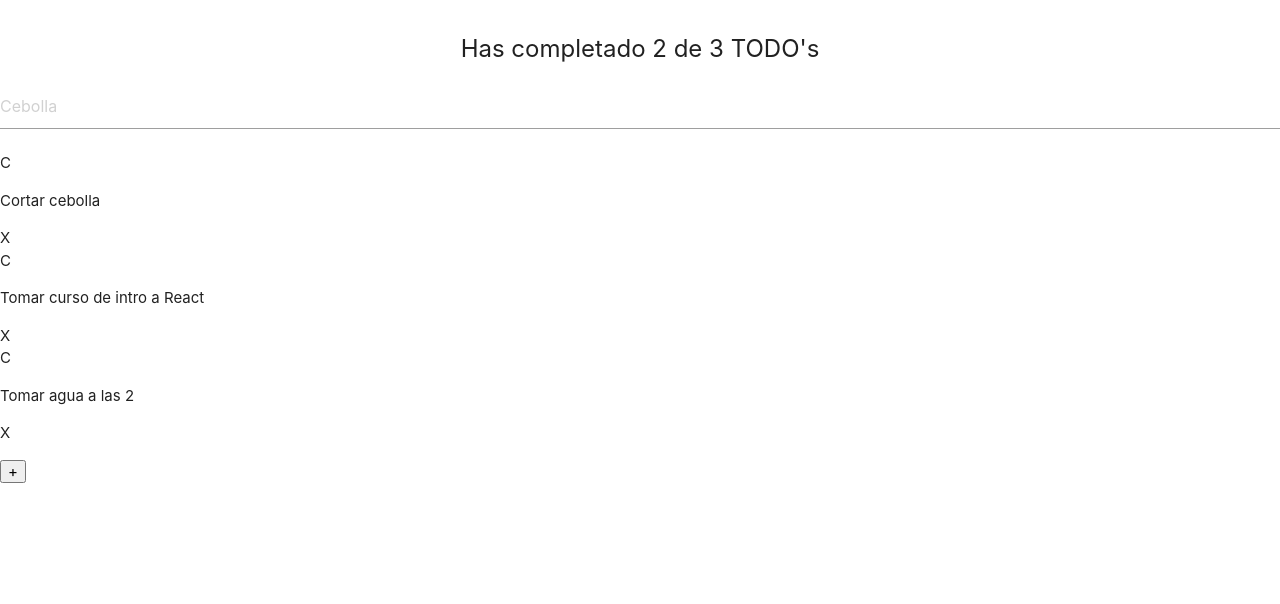
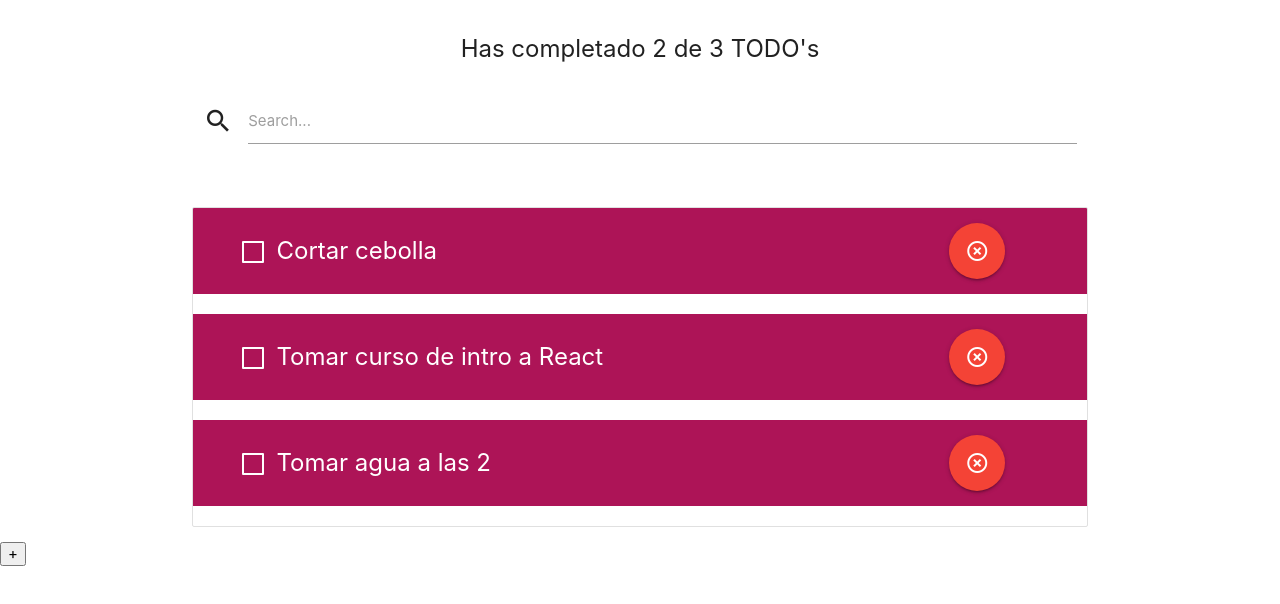
Before and after one commit to CodeBreaker518/introduction-to-ReactJS, a React (Create React App) app in the folder todo-app/: page / in a window 1280 px wide. Shown: the top 604 px of the page. Built offline with nearby package versions, Linux system fonts and the light colour scheme.

Commit message:
making components styles

```diff
--- a/todo-app/src/components/TodoItem.jsx
+++ b/todo-app/src/components/TodoItem.jsx
@@ -1,11 +1,30 @@
+import '../styles/TodoItem.css'
+
 export function TodoItem(props) {
   const {text} = props
   return (
-    <li>
-      <span>C</span>
-      <p>{text}</p>
-      {/* props.text = map of fakeToDos */}
-      <span>X</span>
+    <li className="todo-list-item">
+
+      <div class="row pink darken-3 valign-wrapper">
+
+        <div class="col s9">
+          <p>
+            <label>
+              <input type="checkbox" />
+              <span className="text-item">{text}</span>
+            </label>
+          </p>
+        </div>
+
+        <div class="col s3 m2">
+          <p>
+            <a class="btn-floating btn-large waves-effect waves-light red align-right">
+              <i class="material-icons">highlight_off</i>
+            </a>
+          </p>
+        </div>
+      </div>
+
     </li>
   )
 }
--- a/todo-app/src/components/TodoList.jsx
+++ b/todo-app/src/components/TodoList.jsx
@@ -2,11 +2,15 @@ export function TodoList(props) {
   //destructuring object props
   const {children} = props
   return (
-   <section>
-    <ul>
-      {children}
-      {/* props.children = what's inside <TodoList>....</TodoList> */}
-    </ul>
-   </section>
+    <>
+    <div className="todo-list container">
+      <section>
+        <ul className="collection">
+          {children}
+          {/* props.children = what's inside <TodoList>....</TodoList> */}
+        </ul>
+      </section>
+    </div>
+   </>
   )
 }
--- a/todo-app/src/components/TodoSearch.jsx
+++ b/todo-app/src/components/TodoSearch.jsx
@@ -1,5 +1,19 @@
 export function TodoSearch() {
   return (
-    <input placeholder="Cebolla" />
+    <>
+    <div className="container" >
+      <div class="row" >
+        <div class="col s12">
+          <div class="row">
+            <div class="input-field col s12">
+              <i class="material-icons prefix">search</i>
+              <input type="text" id="autocomplete-input" class="autocomplete" />
+              <label for="autocomplete-input">Search...</label>
+            </div>
+          </div>
+        </div>
+      </div>
+    </div>
+    </>
   )
 }
```
